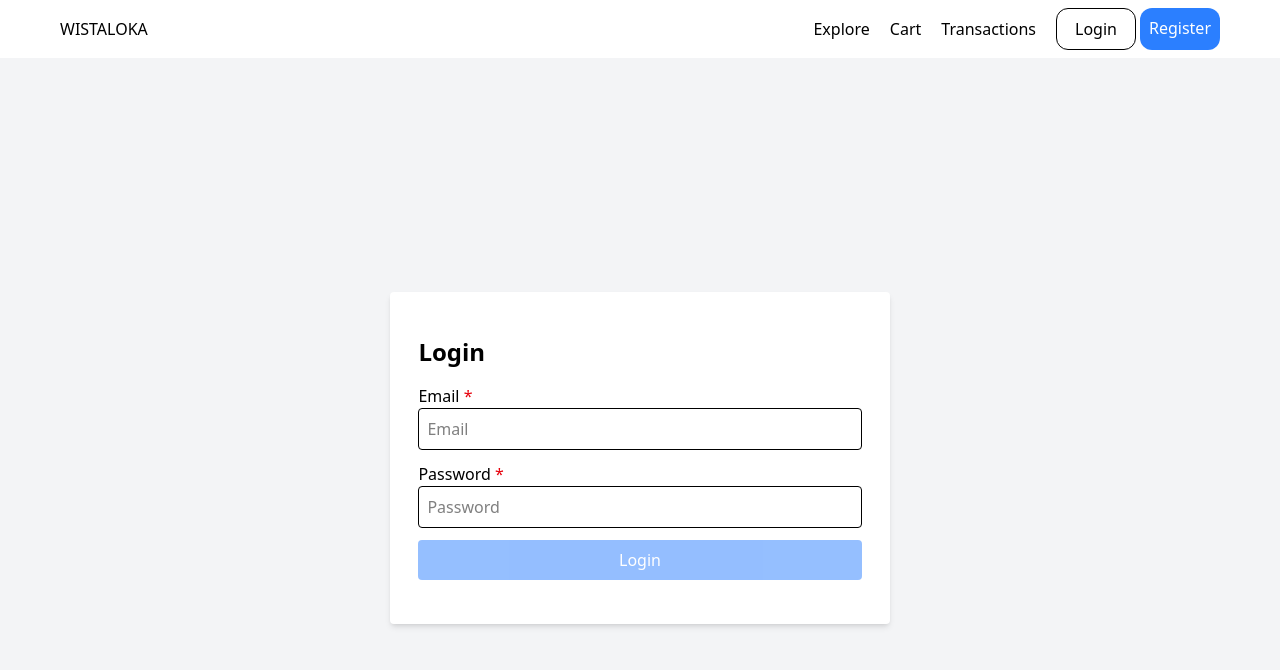
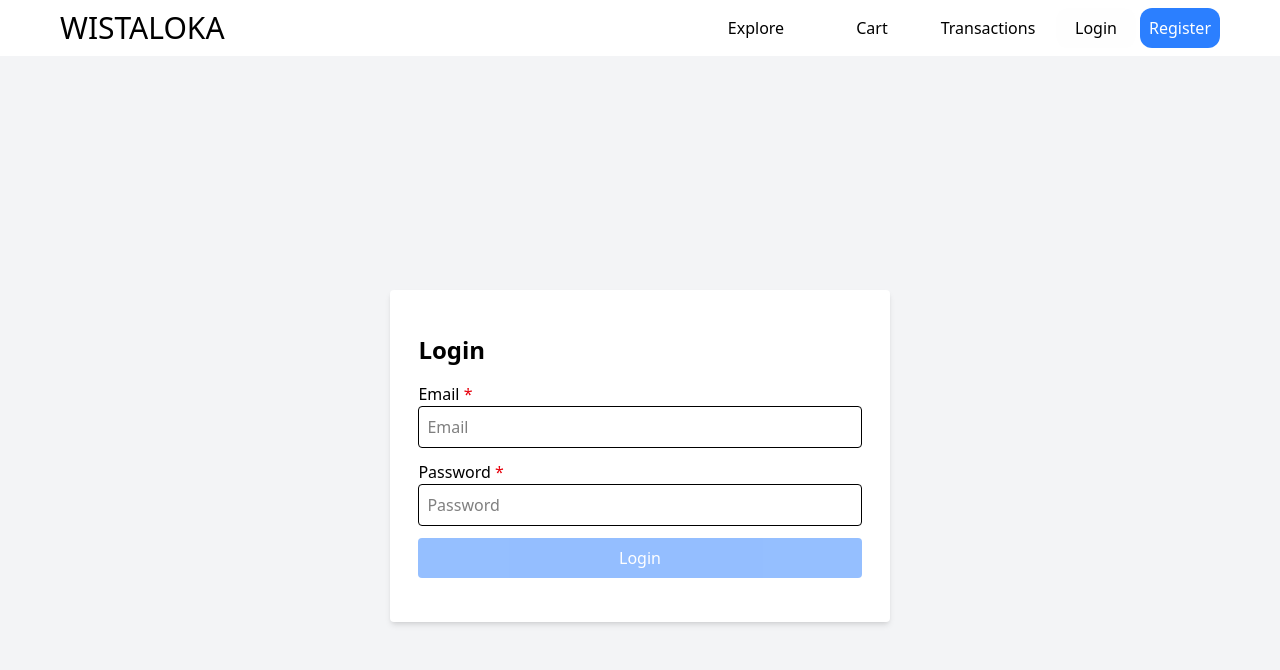
Before and after one commit to Ikwancfx7/wisataloka-travel-app, a React (Vite) app: page /login in a window 1280 px wide. Shown: the top 670 px of the page. Built offline with nearby package versions, Linux system fonts and the light colour scheme; no server answers.

Commit message:
update props

```diff
--- a/src/components/Navbar.jsx
+++ b/src/components/Navbar.jsx
@@ -1,7 +1,7 @@
 import { Link, useNavigate } from "react-router-dom";
 // import { logoutUser } from "../api/AuthApi";
 import { useAuth } from "../contexts/AuthContext";
-const Navbar = () => {
+const Navbar = ({isLandingPage}) => {
     const { logout, token, loading } = useAuth();
     const navigate = useNavigate();
 
@@ -40,40 +40,40 @@ const Navbar = () => {
     // }
 
     return (
-        <div className="flex flex-row justify-between items-center px-7 md:px-13 lg:px-15 py-2">
+        <div className={`flex flex-row justify-between items-center w-full px-7 md:px-13 lg:px-15 py-2 ${isLandingPage ? "absolute text-white":"bg-white text-black shadow"}`}>
             <div>
-                <Link to="/">
+                <Link to="/" className="text-3xl">
                     WISTALOKA
                 </Link>
             </div>
             <div className="flex flex-row gap-5 items-center">
-                <Link to="/activities">
+                <Link to="/activities" className="button-nav">
                     Explore
                 </Link>
-                <Link to="/cart">
+                <Link to="/cart" className="button-nav">
                     Cart
                 </Link>
-                <Link to="/transactions">
+                <Link to="/transactions" className="button-nav">
                     Transactions
                 </Link>
                 {!token && !loading && (
                     <div className="flex flex-row gap-1">
                         <Link
                             to="/login"
-                            className="flex justify-center border rounded-xl py-2 w-20"
+                            className="flex justify-center items-center bg-gray-100/10 hover:border rounded-xl py-2 w-20 h-10"
                         >
                             Login
                         </Link>
                         <Link
                             to="/register"
-                            className="flex justify-center bg-blue-500 hover:bg-blue-600 text-white rounded-xl w-20 py-2"
+                            className="flex justify-center items-center bg-blue-500 hover:bg-blue-600 text-white rounded-xl w-20 py-2"
                         >
                             Register
                         </Link>
                     </div>
                 )}
                 {token && !loading && (
-                    <button onClick={handleLogout} className="hover:cursor-pointer">
+                    <button onClick={handleLogout} className="hover:cursor-pointer w-24 hover:text-red-300">
                         Logout
                     </button>
                 )}
```
